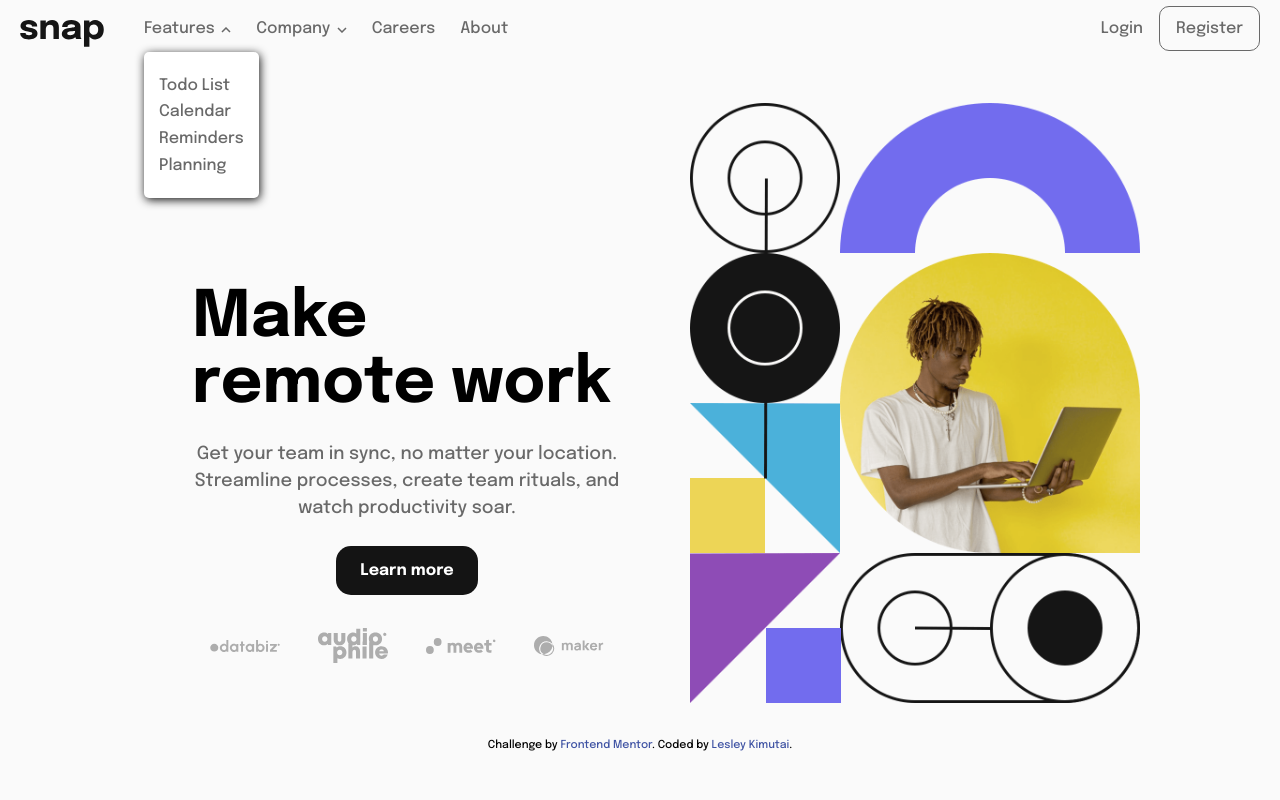
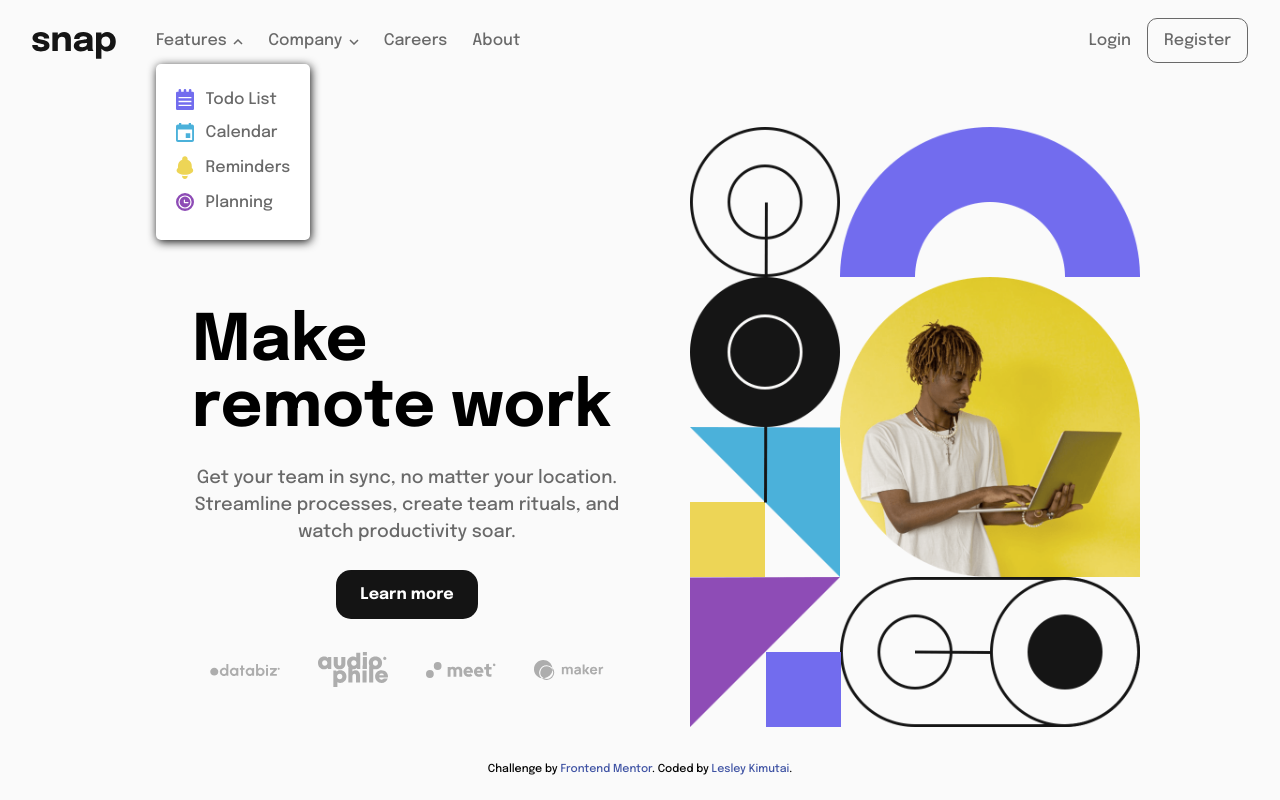
Before and after one commit to issagoodlifeInc/intro-section, a React (Create React App) app: page / in a window 1280 px wide. Both pictures are taken after a click on the link "Features". Built offline with nearby package versions, Linux system fonts and the light colour scheme.

Commit message:
Adding icons to the dropdown nav

```diff
--- a/src/components/Navbar.js
+++ b/src/components/Navbar.js
@@ -7,6 +7,11 @@ import hamburgerOpen from "../images/icon-menu.svg";
 import hamburgerClose from "../images/icon-close-menu.svg";
 import arrowUp from "../images/icon-arrow-up.svg";
 import arrowDown from "../images/icon-arrow-down.svg";
+
+import todo from "../images/icon-todo.svg";
+import calendar from "../images/icon-calendar.svg";
+import reminder from "../images/icon-reminders.svg";
+import planning from "../images/icon-planning.svg";
 
 export default function Navbar() {
   const [width, setWidth] = useState(window.innerWidth);
@@ -90,21 +95,25 @@ export default function Navbar() {
             >
               <li className="nav-item nav-item_secondary">
                 <a href="#" className="nav-link">
+                  <img src={todo} alt="" aria-hidden="true" />
                   Todo List
                 </a>
               </li>
               <li className="nav-item nav-item_secondary">
                 <a href="#" className="nav-link">
+                  <img src={calendar} alt="" aria-hidden="true" />
                   Calendar
                 </a>
               </li>
               <li className="nav-item nav-item_secondary">
                 <a href="#" className="nav-link">
+                  <img src={reminder} alt="" aria-hidden="true" />
                   Reminders
                 </a>
               </li>
               <li className="nav-item nav-item_secondary">
                 <a href="#" className="nav-link">
+                  <img src={planning} alt="" aria-hidden="true" />
                   Planning
                 </a>
               </li>
--- a/src/components/navbar.css
+++ b/src/components/navbar.css
@@ -9,7 +9,7 @@ a:hover {
 
 nav {
   font-size: 1rem;
-  padding: 20px;
+  padding: 2rem;
   display: grid;
   grid-template-columns: 0.2fr 3fr;
   max-width: 1500px;
@@ -50,12 +50,21 @@ nav button {
 }
 
 .nav-list_secondary {
-  padding: 20px 15px;
   display: none;
 }
 
 .nav-list_secondary.open {
+  max-height: fit-content;
   display: block;
+}
+
+.nav-item_secondary a {
+  display: inline-flex;
+  gap: 0.7rem;
+  align-items: center;
+}
+.nav-item_secondary img {
+  width: 1.15em;
 }
 
 @media only screen and (max-width: 620px) {
@@ -63,7 +72,8 @@ nav button {
     display: none;
   }
   .nav-item_secondary .nav-link {
-    padding-block: 0.7rem;
+    padding: 0;
+    padding-block: 0.2rem;
   }
 }
 
@@ -72,7 +82,7 @@ nav button {
     position: absolute;
     top: 2rem;
     background: var(--white);
-    padding: 20px 15px;
+    padding: 1.25rem;
     border-radius: 5px;
     box-shadow: 1px 2px 10px var(--almostblack);
   }
@@ -83,7 +93,7 @@ nav button {
   justify-content: flex-start;
   display: flex;
   gap: 5px;
-  padding-top: 4rem;
+  padding-top: 7rem;
   flex-direction: column;
   position: absolute;
   bottom: 0;
@@ -92,11 +102,17 @@ nav button {
   width: 65%;
   z-index: 2;
   background-color: var(--white);
+  transition: all 0.8s ease-in;
 }
 
 .nav.mobile .nav-list {
   display: flex;
   flex-direction: column;
+  gap: 1.2rem;
+}
+
+.nav.mobile .nav-item_secondary {
+  padding-block-start: 1rem;
 }
 
 .hamburger-open {
```
